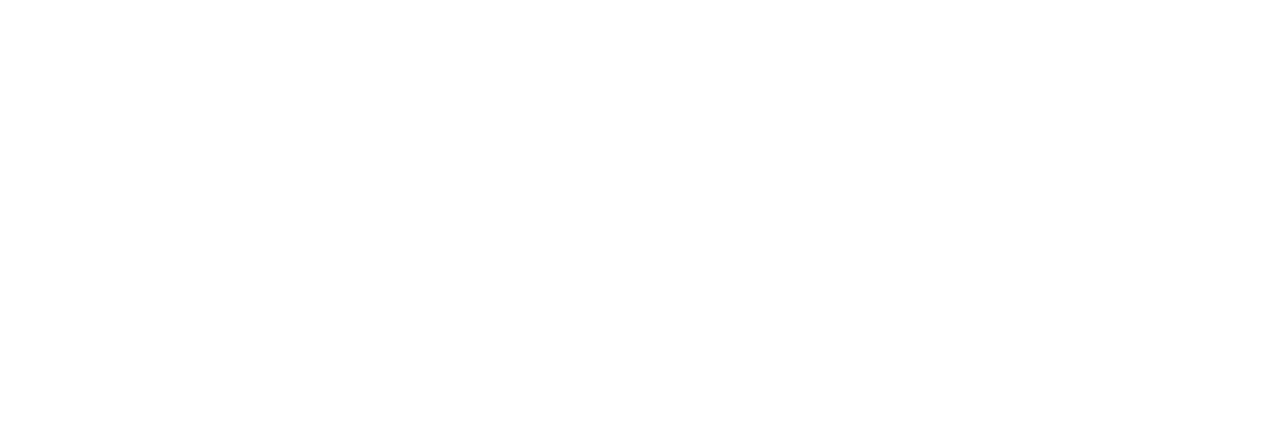
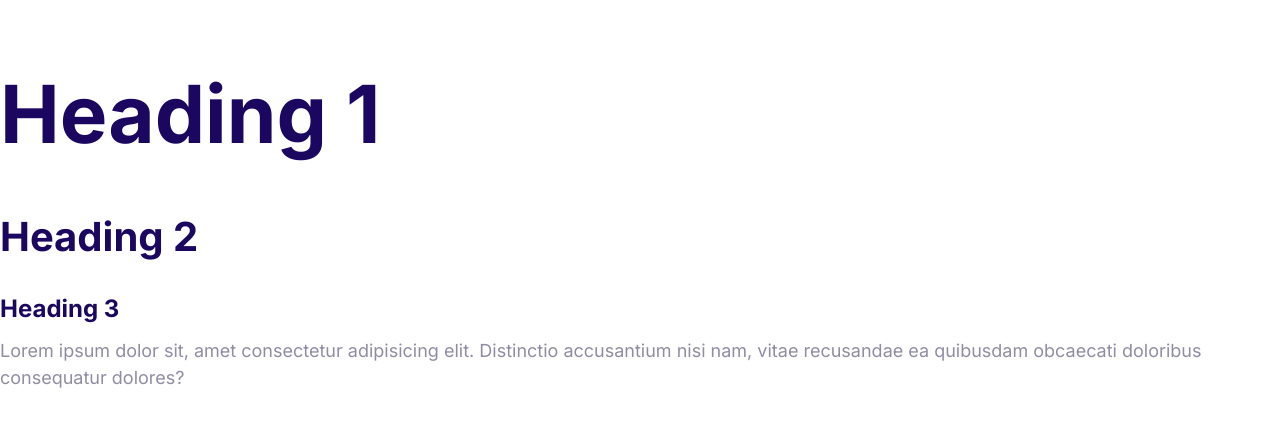
Before and after one commit to DaoudiAmir/Hostify, a plain HTML site: page index.html in a window 1280 px wide. Drawn offline with Linux system fonts and the light colour scheme.

Commit message:
Define the styles for the fonts

```diff
--- a/css/styles.css
+++ b/css/styles.css
@@ -5,3 +5,52 @@
     --color-headings: #1b0760;
     --color-body: #918ca4;
 }
+
+html {
+    font-size: 62.5%;
+}
+
+body {
+    font-family: Inter, Arial, Helvetica, sans-serif;
+    font-size: 2.4rem;
+    line-height: 1.5;
+    color: var(--color-body);
+}
+
+h1,
+h2,
+h3 {
+    color: var(--color-headings);
+    margin-bottom: 1rem;
+}
+
+h1 {
+    font-size: 7rem;
+}
+
+h2 {
+    font-size: 4rem;
+}
+
+h3 {
+    font-size: 3rem;
+}
+
+p {
+    margin-top: 0;
+}
+
+@media screen and (min-width: 1024px) {
+    body {
+        font-size: 1.8rem;
+    }
+    h1 {
+        font-size: 8rem;
+    }
+    h2 {
+        font-size: 4rem;
+    }
+    h3 {
+        font-size: 2.4rem;
+    }
+}
--- a/index.html
+++ b/index.html
@@ -6,12 +6,18 @@
     <meta http-equiv="X-UA-Compatible" content="IE=edge">
     <meta name="viewport" content="width=device-width, initial-scale=1.0">
     <title>Document</title>
+    <link rel="preconnect" href="https://fonts.googleapis.com">
+    <link rel="preconnect" href="https://fonts.gstatic.com" crossorigin>
+    <link href="https://fonts.googleapis.com/css2?family=Inter:wght@400;700&display=swap" rel="stylesheet">
     <link rel="stylesheet" href="css/normalize.css">
     <link rel="stylesheet" href="css/styles.css">
 </head>
 
 <body>
-
+    <h1>Heading 1</h1>
+    <h2>Heading 2</h2>
+    <h3>Heading 3</h3>
+    <p>Lorem ipsum dolor sit, amet consectetur adipisicing elit. Distinctio accusantium nisi nam, vitae recusandae ea quibusdam obcaecati doloribus consequatur dolores?</p>
 </body>
 
 </html>
```
